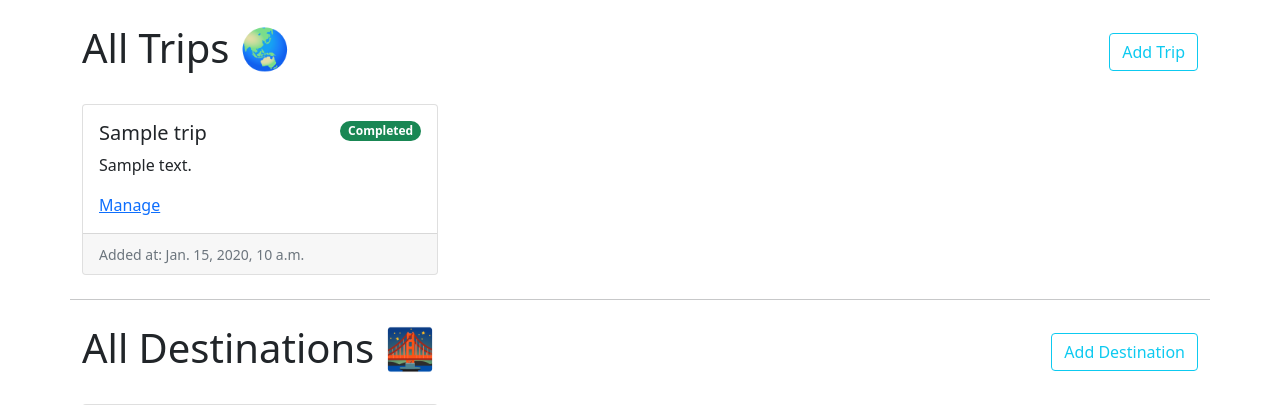
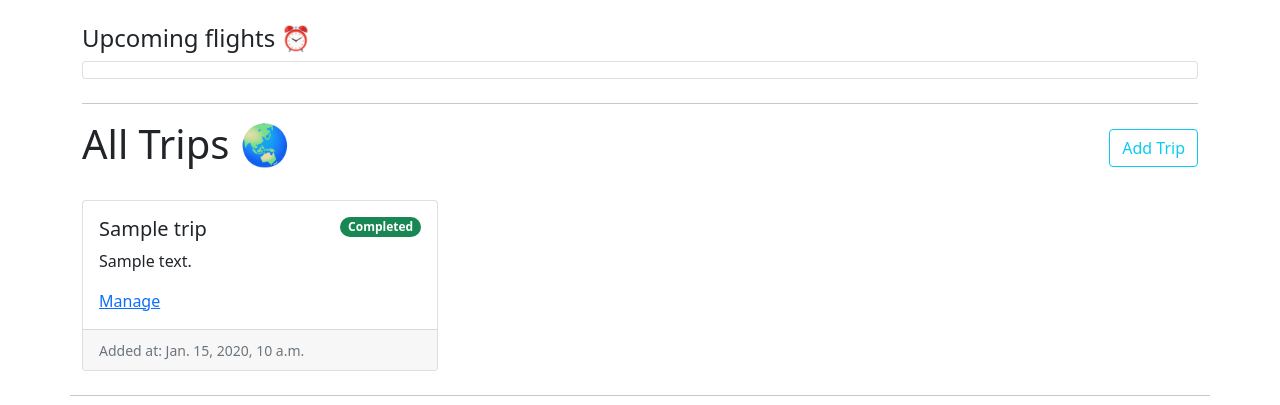
Before and after one commit to madatbay/django-travel-companion, a Django app: page / in a window 1280 px wide. Shown: the part 64-469 px from the top of the page. Run offline with Django 3.2, Linux system fonts and the light colour scheme; a user stored in the database is signed in; tables that the repository leaves empty hold one stand-in row (values such as "Sample post"); grey boxes marked "Sample" are stand-in pictures; some libraries are stand-ins or nearby versions.

Commit message:
flights added to dashboard

```diff
--- a/travel/templates/travel/dashboard.html
+++ b/travel/templates/travel/dashboard.html
@@ -1,5 +1,22 @@
 {% extends 'travel/base.html' %} {% block content %}
 <div class="wrapper">
+  <div class="col-12 mb-4">
+    <h4>Upcoming flights ⏰</h4>
+    <div class="card d-flex flex-row py-2 px-1">
+      {% for flight in flights %}
+        <div class="card bg-light mx-1" style="width: 14rem;">
+          <div class="card-body">
+            <b>#{{forloop.counter}} {{flight.trip}}</b>
+            <p>Flight from: {{flight.from_loc}}</p>
+            <p class=>Flight to: {{flight.to_loc}}</p>
+            <hr>
+            <small>Check in: {{flight.checkin_date}}</small>
+          </div>
+        </div>
+      {% endfor %}
+    </div>
+  </div>
+  <hr>
   <div class="d-flex align-items-center justify-content-between">
     <h1>All Trips 🌏</h1>
     <a href="{% url 'travel:trip_create' %}" class="btn btn-outline-info">Add Trip</a>
--- a/travel/views.py
+++ b/travel/views.py
@@ -1,10 +1,12 @@
 from django.contrib.auth.decorators import login_required
 from django.http import JsonResponse
-from django.shortcuts import redirect, render, get_object_or_404
+from django.shortcuts import get_object_or_404, redirect, render
+from django.utils.timezone import datetime
 from user.models import User
 
-from .forms import BudgetItemForm, DestinationForm, HotelForm, TripDestinationForm, TripForm
-from .models import Budget, BudgetItem, Destination, Hotel, Trip
+from .forms import (BudgetItemForm, DestinationForm, HotelForm,
+                    TripDestinationForm, TripForm)
+from .models import Budget, BudgetItem, Destination, Flight, Hotel, Trip
 
 
 def index(request):
@@ -15,6 +17,7 @@ def index(request):
             {
                 "trips": Trip.objects.filter(user=request.user),
                 "destinations": Destination.objects.filter(user=request.user),
+                "flights": Flight.objects.filter(user=request.user, checkin_date__gt=datetime.today())
             },
         )
     return render(request, "travel/home.html")
```
